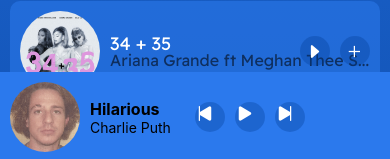
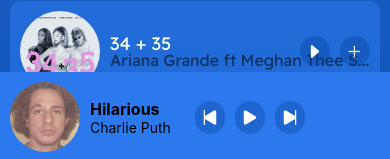
Before and after one commit to IVainqueur/neumusic, a React Native app: screen /HomeScreen in a window 390 px wide. Shown: the part 682-841 px from the top of the page. Built offline with nearby package versions, Linux system fonts and the light colour scheme.

Commit message:
auto-commit-4739cef9534648c6b1af5c75b8d6d303

```diff
--- a/app/screens/HomeScreen.js
+++ b/app/screens/HomeScreen.js
@@ -253,11 +253,11 @@
         flexDirection: 'row',
     },
     PlayControlButton: {
-        height: 30,
-        width: 30,
-        // padding: 5,
+        // height: 30,
+        // width: 30,
+        padding: 5,
         marginRight: 10,
-        borderRadius: 15,
+        borderRadius: 25,
         backgroundColor: colors.darkBlue + "50",
     }
 })
```
